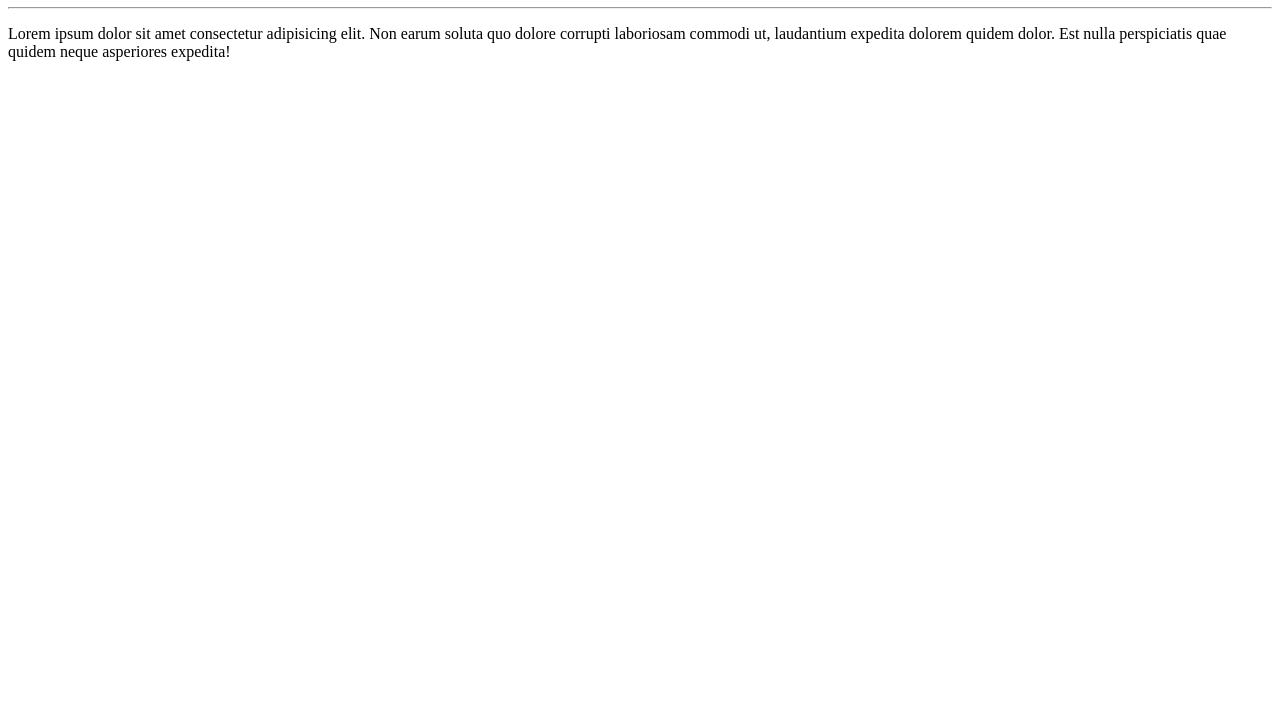
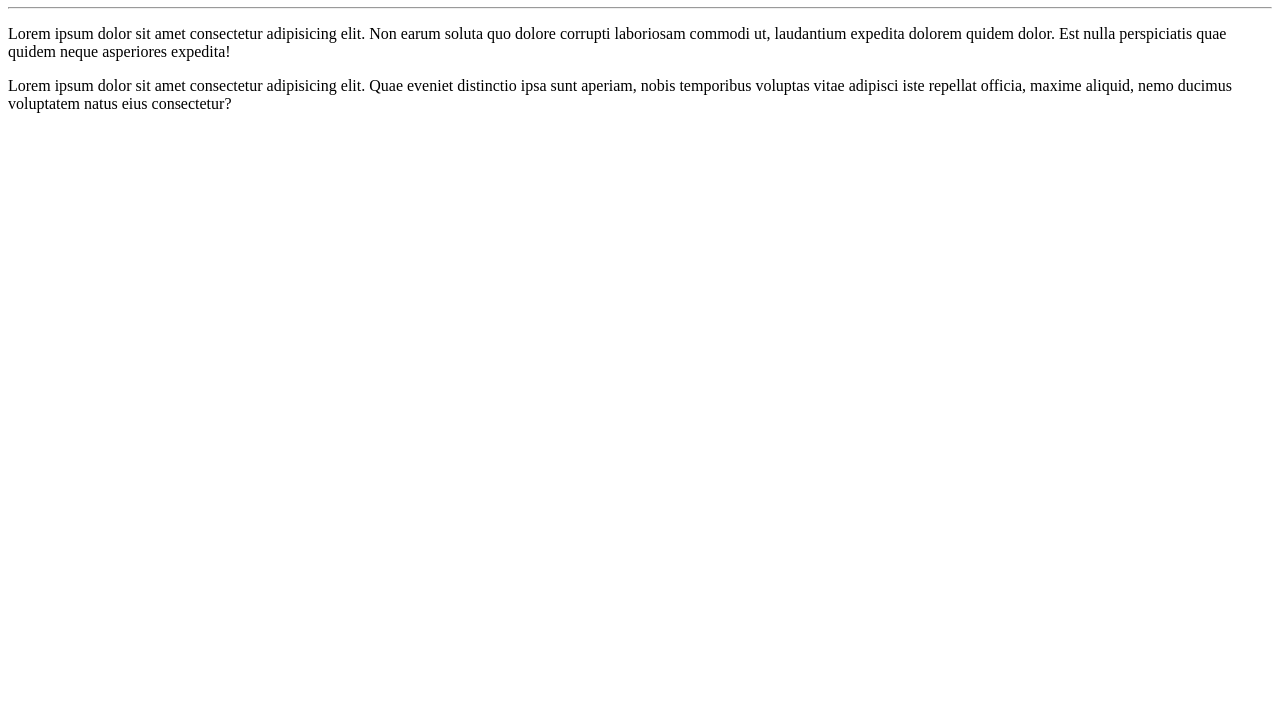
Before and after one commit to CleversonBatista/Ola-Mundo, a plain HTML site: page Site-Exemplo/index.html in a window 1280 px wide. Shown: the part 73-800 px from the top of the page. Drawn offline with Linux system fonts and the light colour scheme.

Commit message:
adicionei um parágrafo

```diff
--- a/Site-Exemplo/index.html
+++ b/Site-Exemplo/index.html
@@ -9,5 +9,6 @@
     <h1>Olá, mundo</h1>
     <hr>
     <p>Lorem ipsum dolor sit amet consectetur adipisicing elit. Non earum soluta quo dolore corrupti laboriosam commodi ut, laudantium expedita dolorem quidem dolor. Est nulla perspiciatis quae quidem neque asperiores expedita!</p>
+    <p>Lorem ipsum dolor sit amet consectetur adipisicing elit. Quae eveniet distinctio ipsa sunt aperiam, nobis temporibus voluptas vitae adipisci iste repellat officia, maxime aliquid, nemo ducimus voluptatem natus eius consectetur?</p>
 </body>
 </html>
```
